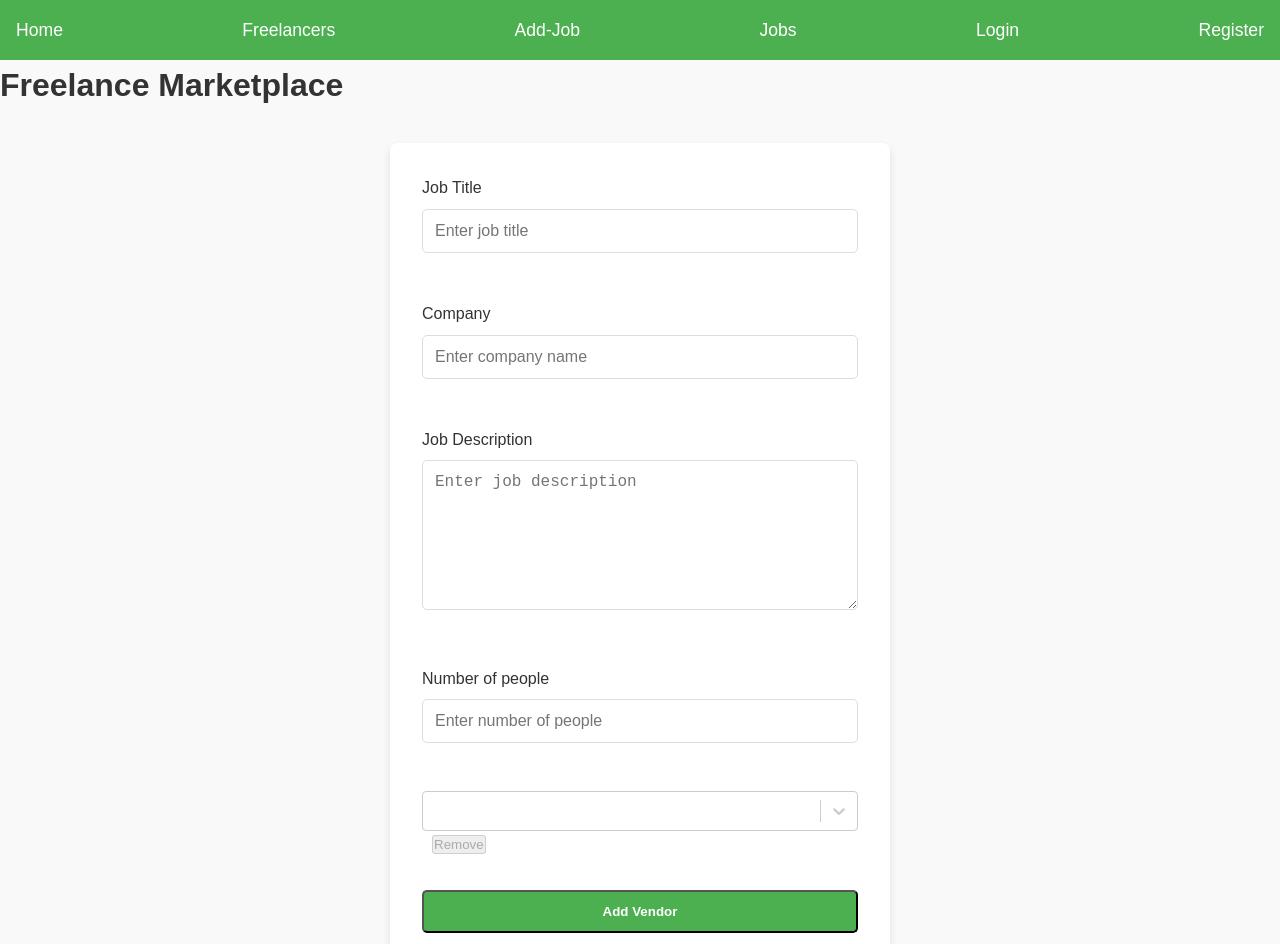
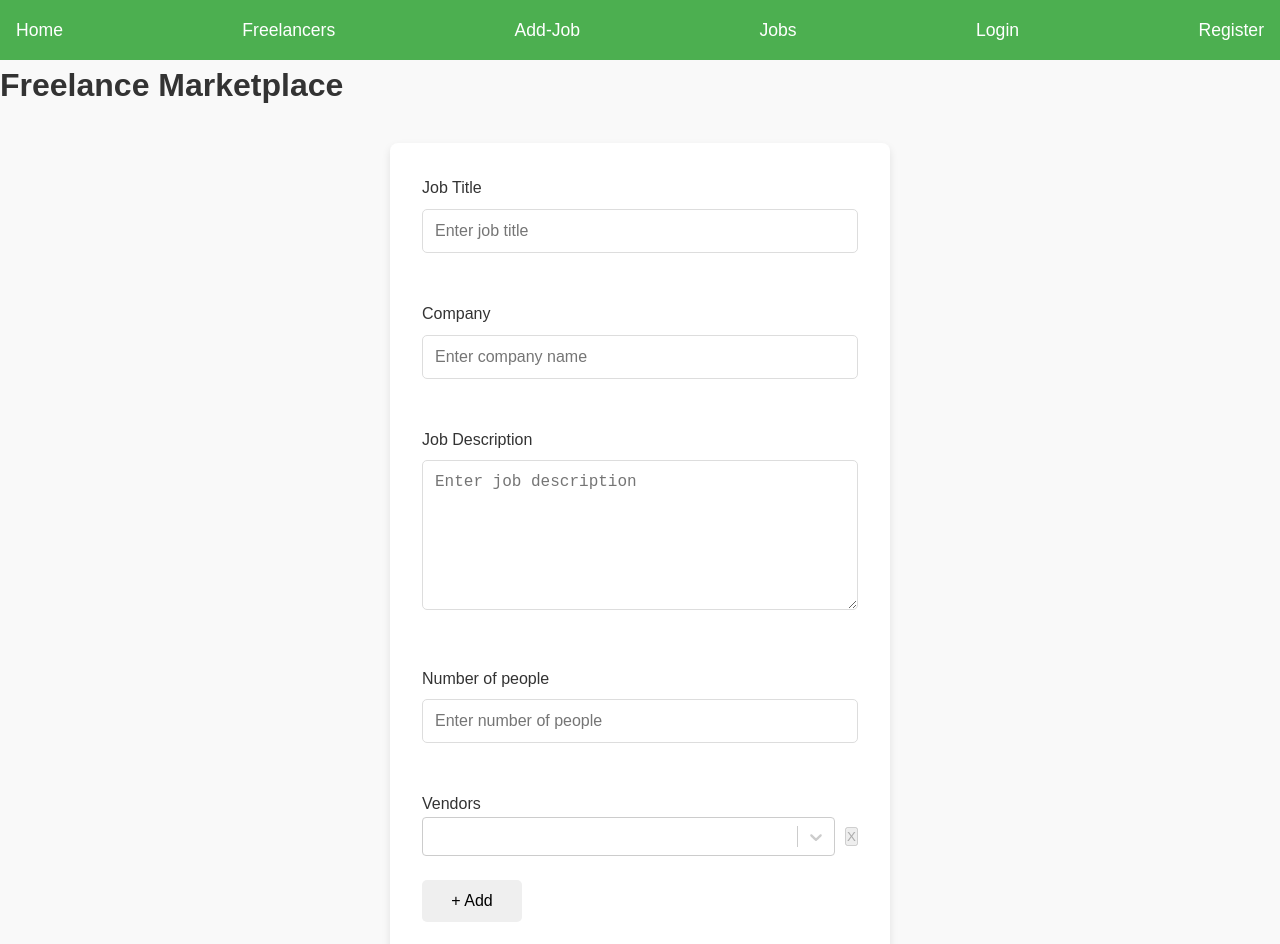
Before and after one commit to kpagadala1107/em-pani, a React (Create React App) app: page /addJob in a window 1280 px wide. Shown: the top 944 px of the page. Built offline with nearby package versions, Linux system fonts and the light colour scheme.

Commit message:
css fixes

```diff
--- a/src/components/AddJobForm.css
+++ b/src/components/AddJobForm.css
@@ -58,6 +58,7 @@
     padding: 0.75rem 1.5rem;
     border-radius: 5px;
     text-align: center;
+    float: right;
     font-size: 1rem;
     border: none;
     cursor: pointer;
@@ -67,3 +68,30 @@
   .form-field .btn:hover {
     background-color: #45a049;
   }
+
+  .emails {
+    display: flex;
+    align-items: center;
+    gap: 10px;
+  }
+
+  .select {
+    flex: 1;
+  }
+
+  .remove-btn {
+    flex: 0;
+  }
+
+  .add-btn {
+    display: inline-block;
+    width: 100px;
+    padding: 0.75rem 1.5rem;
+    border-radius: 5px;
+    text-align: center;
+    font-size: 1rem;
+    border: none;
+    cursor: pointer;
+    transition: background-color 0.3s ease;
+
+  }
--- a/src/components/AddJobForm.js
+++ b/src/components/AddJobForm.js
@@ -8,7 +8,7 @@ import { saveFormData } from "../redux/JobSlice";
 
 // Define options for ComboBox
 const options = [
-  { value: "kiran", label: "kiran" },
+  { value: "kp@gmail.com", label: "Kiran Pagadala" },
   { value: "kumar", label: "kumar" },
   { value: "John", label: "John" },
   { value: "Ben", label: "Ben" },
@@ -81,12 +81,17 @@ const ExistingFormWithComboBox = () => {
             <ErrorMessage name="people" component="div" className="error" />
           </div>
 
+
           <FieldArray name="dynamicFields">
             {({ push, remove }) => (
               <>
                 {values.dynamicFields.map((field, index) => (
-                  <div key={index} style={{ marginBottom: "10px" }}>
-                    <Select
+                  <div>
+                    <label>Vendors</label>
+
+                  <div key={index} className="emails">
+
+                    <Select className="select"
                       options={options}
                       name={`dynamicFields[${index}]`}
                       value={values.dynamicFields[index] || null}
@@ -96,13 +101,13 @@ const ExistingFormWithComboBox = () => {
                       isSearchable
                       placeholder="Select an option"
                     />
-                    <button
+                    <button className="remove-btn"
                       type="button"
                       onClick={() => remove(index)}
                       disabled={values.dynamicFields.length === 1}
-                      style={{ marginLeft: "10px" }}
+
                     >
-                      Remove
+                      X
                     </button>
                     <ErrorMessage
                       name={`dynamicFields[${index}].label`}
@@ -110,14 +115,15 @@ const ExistingFormWithComboBox = () => {
                       style={{ color: "red" }}
                     />
                   </div>
+                  </div>
                 ))}
                 {values.dynamicFields.length < 3 && (
                   <button
                     type="button"
-                    className="btn"
+                    className="add-btn"
                     onClick={() => push({ label: "", value: "" })}
                   >
-                    Add Vendor
+                    + Add
                   </button>
                 )}
               </>
```
